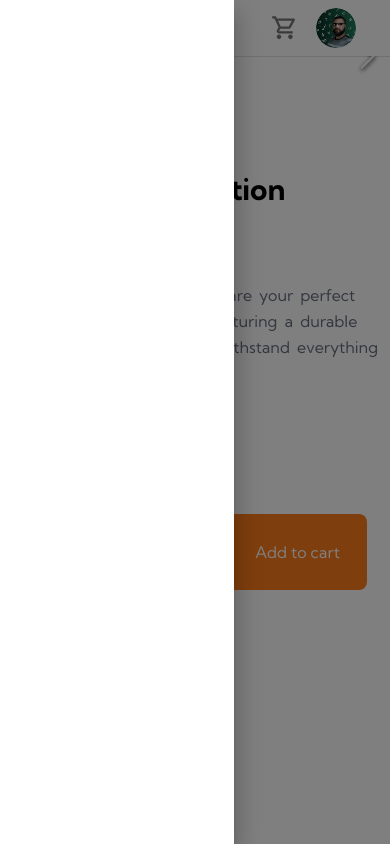
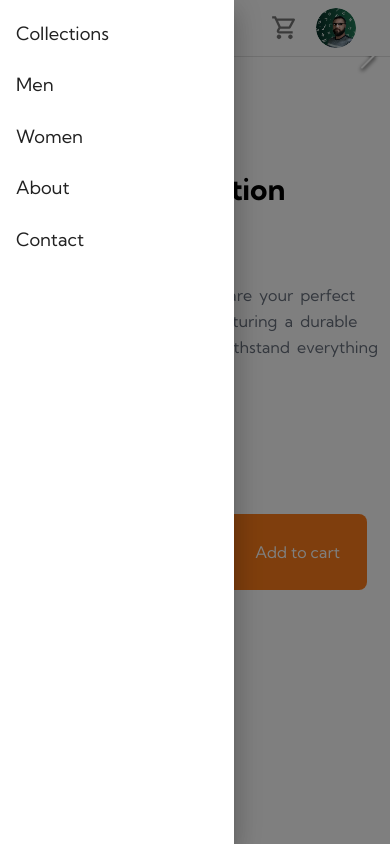
Before and after one commit to FelipeGodoy96/Ecommerce-Product-Page-Project, a React (Vite) app: page / in a window 390 px wide. Both pictures are taken after a click on the button 41 px from the left and 27 px from the top of the page. Built offline with nearby package versions, Linux system fonts and the light colour scheme.

Commit message:
add hamburguer menu itens for mobile devices

```diff
--- a/src/components/Navbar.jsx
+++ b/src/components/Navbar.jsx
@@ -26,8 +26,7 @@ import logo from '../assets/images/logo.svg'
 import product1thumb from '../assets/images/image-product-1-thumbnail.jpg'
 import Divider from '@mui/material/Divider';
 import deleteBtn from '../assets/images/icon-delete.svg'
-import { ThemeContext } from '@emotion/react';
-import { text } from '@fortawesome/fontawesome-svg-core';
+
 
 const pages = ['Collections', 'Men', 'Women', 'About', 'Contact']
 const settings = ['My Account', 'Logout']
@@ -65,27 +64,6 @@ function ResponsiveAppBar(props) {
     setAnchorElNav(state)
   }
 
-  const list = () => (
-    <Box
-      sx={{ width: '60vw'}}
-      role="presentation"
-      onClick={toggleDrawer(false)}
-      onKeyDown={toggleDrawer(false)}
-    >
-      <List>
-        {pages.map((text,index) => {
-          <ListItem key={index} disablePadding>
-            <ListItemButton>
-              <ListItemIcon>
-                {index % 2 === 0 ? <InboxIcon/> : <MailIcon />}
-              </ListItemIcon>
-              <ListItemText primary={text}/>
-            </ListItemButton>
-          </ListItem>
-        })}
-      </List>
-    </Box>
-  )
 
   const handleCloseCart = () => {
     setAnchorElCart(null)
@@ -128,7 +106,23 @@ function ResponsiveAppBar(props) {
             open={Boolean(anchorElNav)}
             onClose={toggleDrawer(anchorElNav)}
           >
-            {list()}
+             <Box
+      sx={{ width: '60vw'}}
+      role="presentation"
+      onClick={toggleDrawer(false)}
+      onKeyDown={toggleDrawer(false)}
+    >
+      <List>
+        {pages.map((text,index) => (
+          <ListItem key={index} disablePadding>
+            <ListItemButton>
+              <ListItemText primary={text}/>
+            </ListItemButton>
+          </ListItem>
+        ))}
+      </List>
+    </Box>
+
           </Drawer>
             {/* LOGO mobile/small devices*/}
             <Box
```
